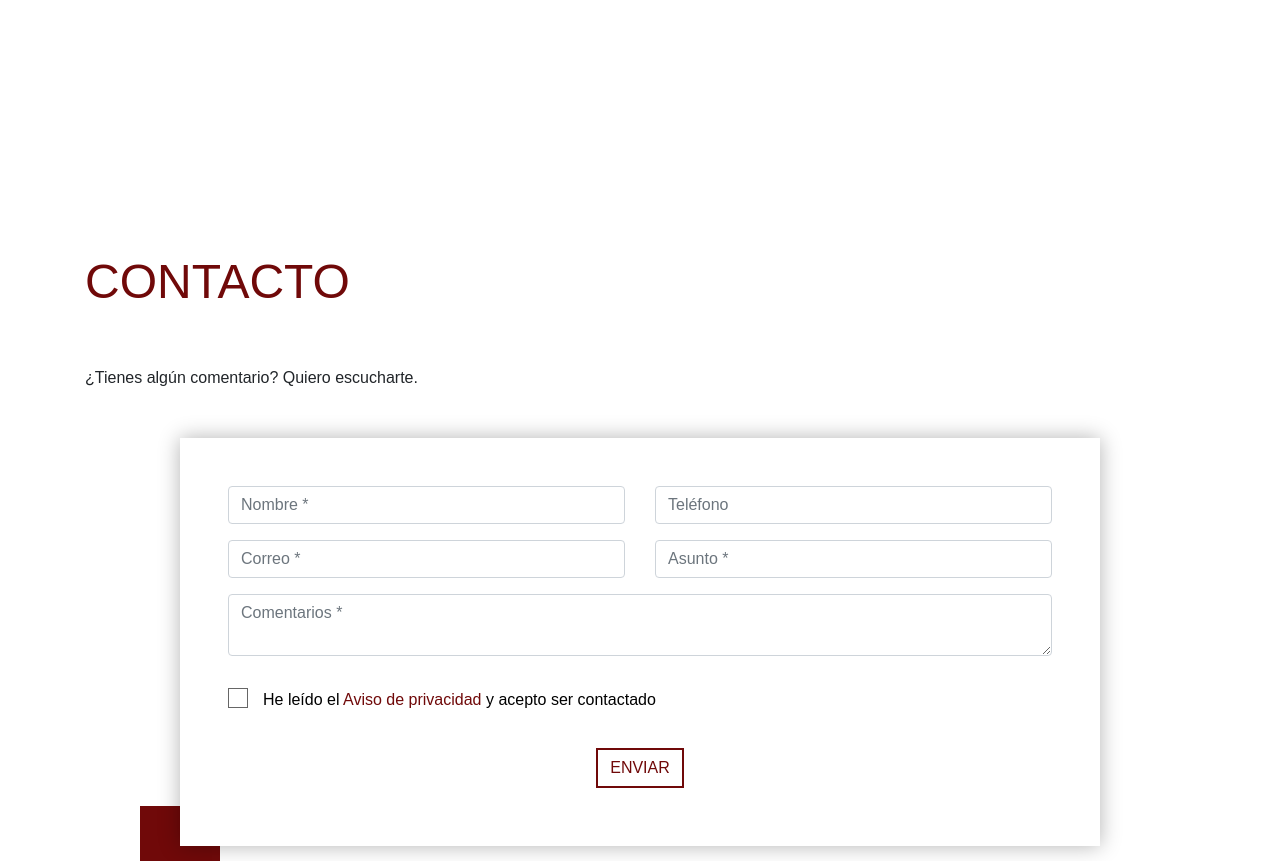
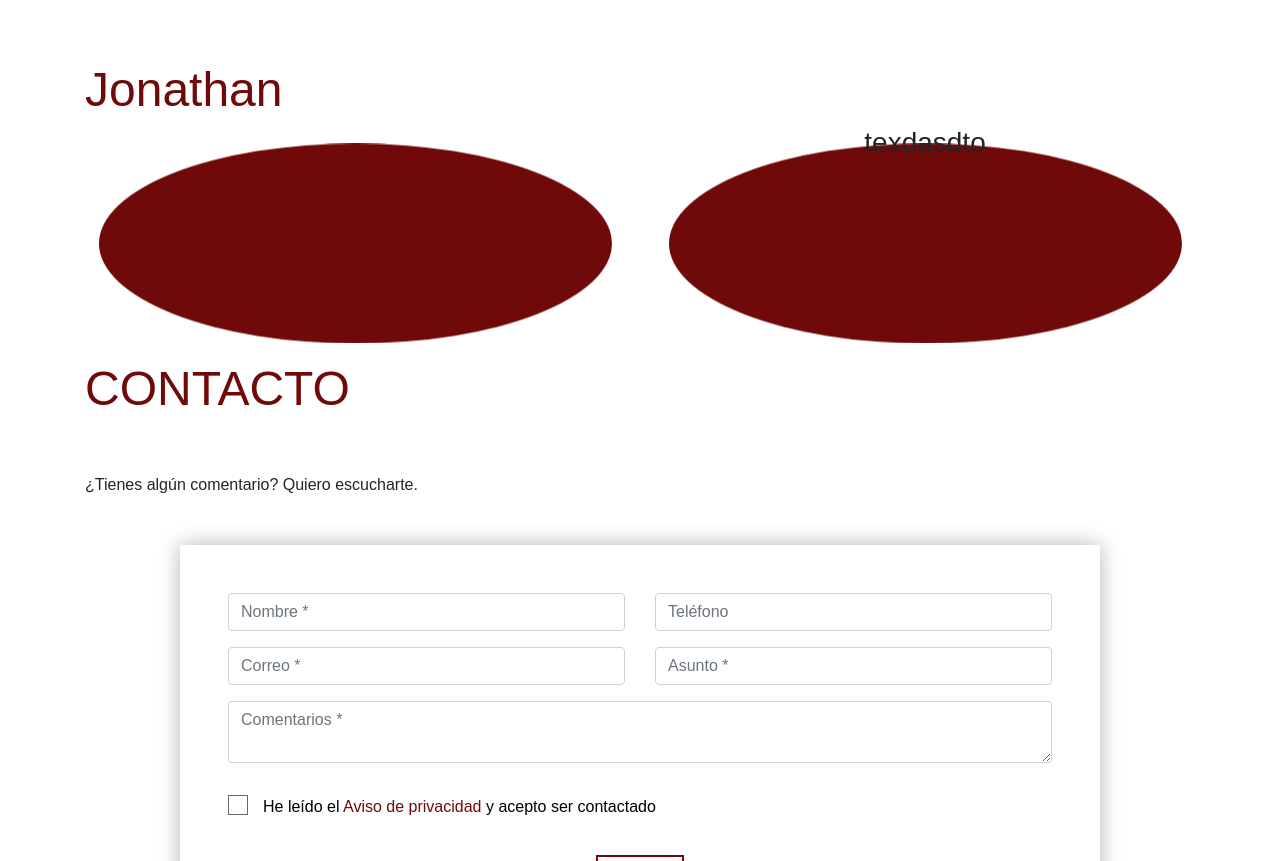
Before and after one commit to JonathanMN145/proyect_arsoft, a plain HTML site: page index.html in a window 1280 px wide. Shown: the part 938-1799 px from the top of the page. Drawn offline with Linux system fonts and the light colour scheme; a script that the page names is missing.

Commit message:
AGREGAR SECCION JONATHAN

```diff
--- a/index.html
+++ b/index.html
@@ -121,6 +121,29 @@
     </div>
     </div>
   </section>
+  <section id="Jonathan">
+    <div class="container">
+      <div class="row">
+        <div class="col-12">
+        <h1 class="mainTitle">Jonathan</h1>
+      </div>
+    </div>
+    <div class="row">
+      <div class="col-md-6 text-center position-relative">
+        <div class="col-md-6 d-flex align-items-center wow animated bounceInLeft" data-wow-delay="0s">
+        </div>
+        <div class="shapemove"></div>
+      </div>
+      <div class="col-md-6 text-center position-relative">
+        <h3> texdasdto </h3>
+        <div class="col-md-6 d-flex align-items-center wow animated bounceInRight" data-wow-delay="0s">
+        </div>
+        <div class="shapemove"></div>
+      </div>
+    </div>
+    </div>
+    </div>
+  </section>
   <section id="contact">
     <div class="container">
       <div class="row">
```
